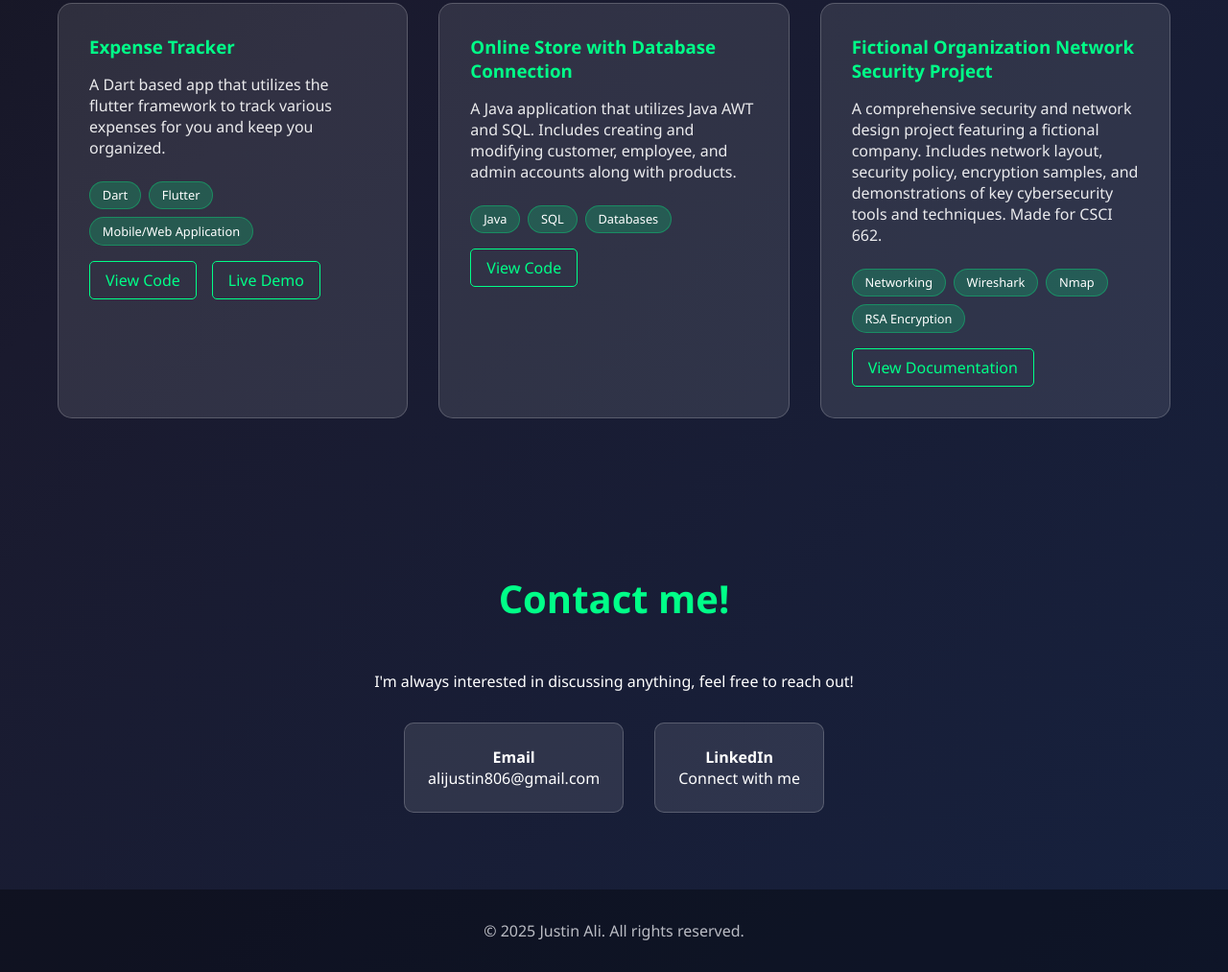
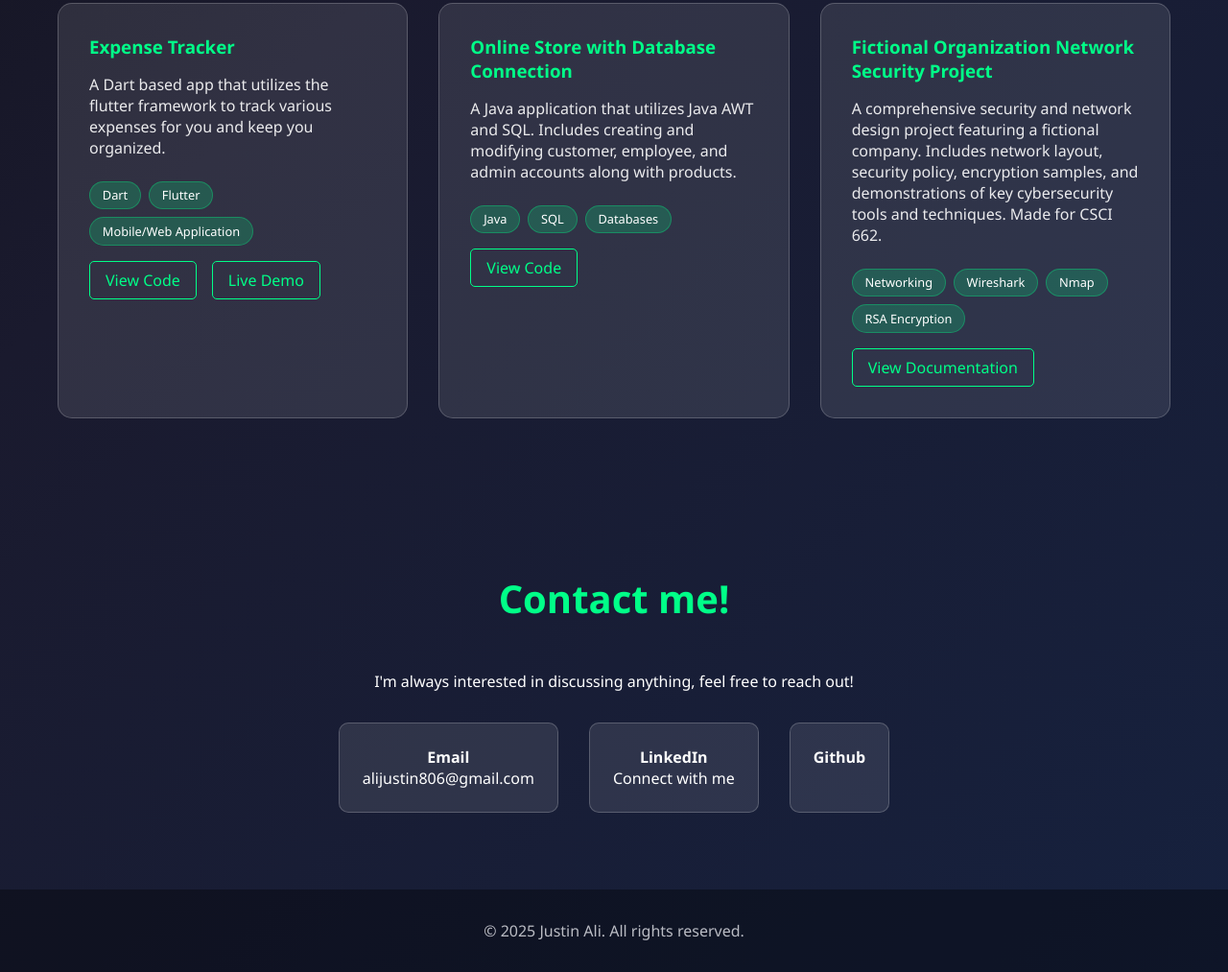
Before and after one commit to Jaali7/portfolio, a plain HTML site: page index.html in a window 1280 px wide. Shown: the part 1535-2548 px from the top of the page at 96% size. Drawn offline with Linux system fonts and the light colour scheme.

Commit message:
github button

```diff
--- a/index.html
+++ b/index.html
@@ -122,6 +122,9 @@
                         <strong>LinkedIn</strong><br>
                         Connect with me
                     </a>
+                    <a href="https://github.com/Jaali7" class="contact-item">
+                        <strong>Github</strong><br>
+                    </a>
                 </div>
             </div>
         </div>
```
